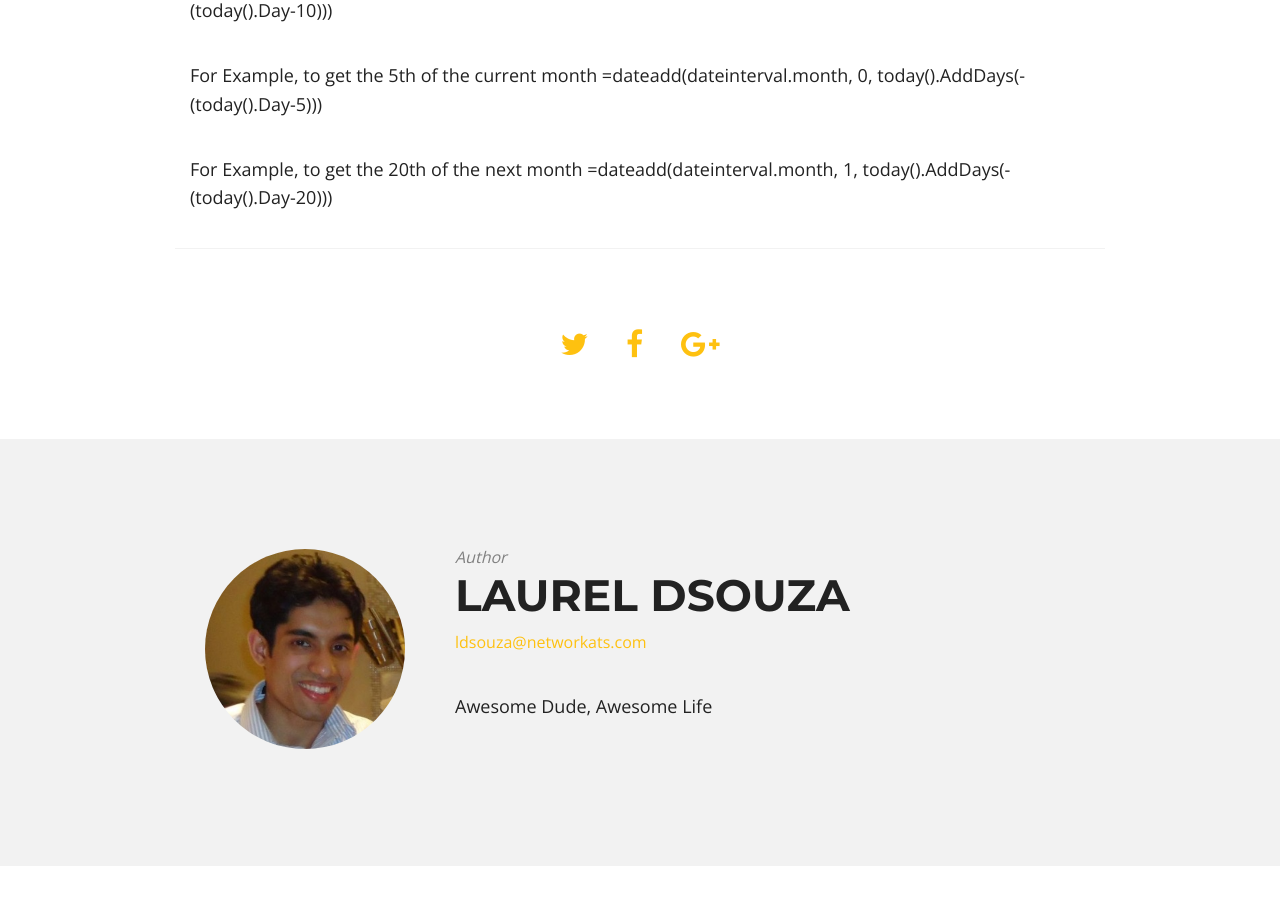
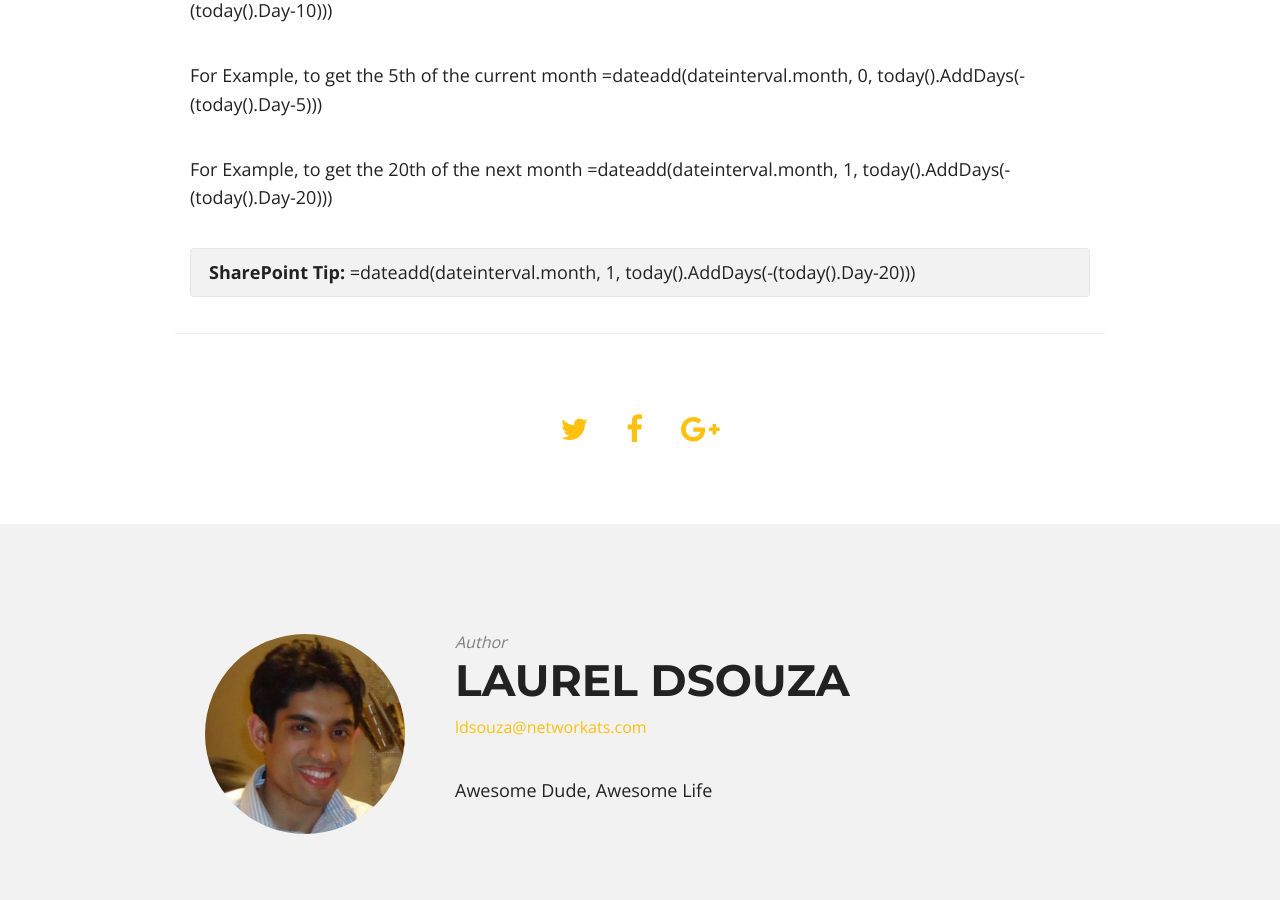
Before and after one commit to ldsouza/ldsouza.github.io, a Jekyll site: the page built from _posts/2016-08-03-ssrs-date-formulas-cheatsheet.md, in a window 1280 px wide and 900 px high, scrolled down 1340 px. Built offline with Jekyll 4.4.1, drawn with Linux system fonts in a browser that asks for light colours; nearby versions of some CDN libraries; comment, search, counter and statistics services are not loaded.

Commit message:
Update 2016-08-03-ssrs-date-formulas-cheatsheet.md

```diff
--- a/_posts/2016-08-03-ssrs-date-formulas-cheatsheet.md
+++ b/_posts/2016-08-03-ssrs-date-formulas-cheatsheet.md
@@ -44,3 +44,6 @@ For Example, to get the 5th of the current month
 
 For Example, to get the 20th of the next month
 =dateadd(dateinterval.month, 1, today().AddDays(-(today().Day-20)))
+
+**SharePoint Tip:** =dateadd(dateinterval.month, 1, today().AddDays(-(today().Day-20)))
+{: .notice}
```
